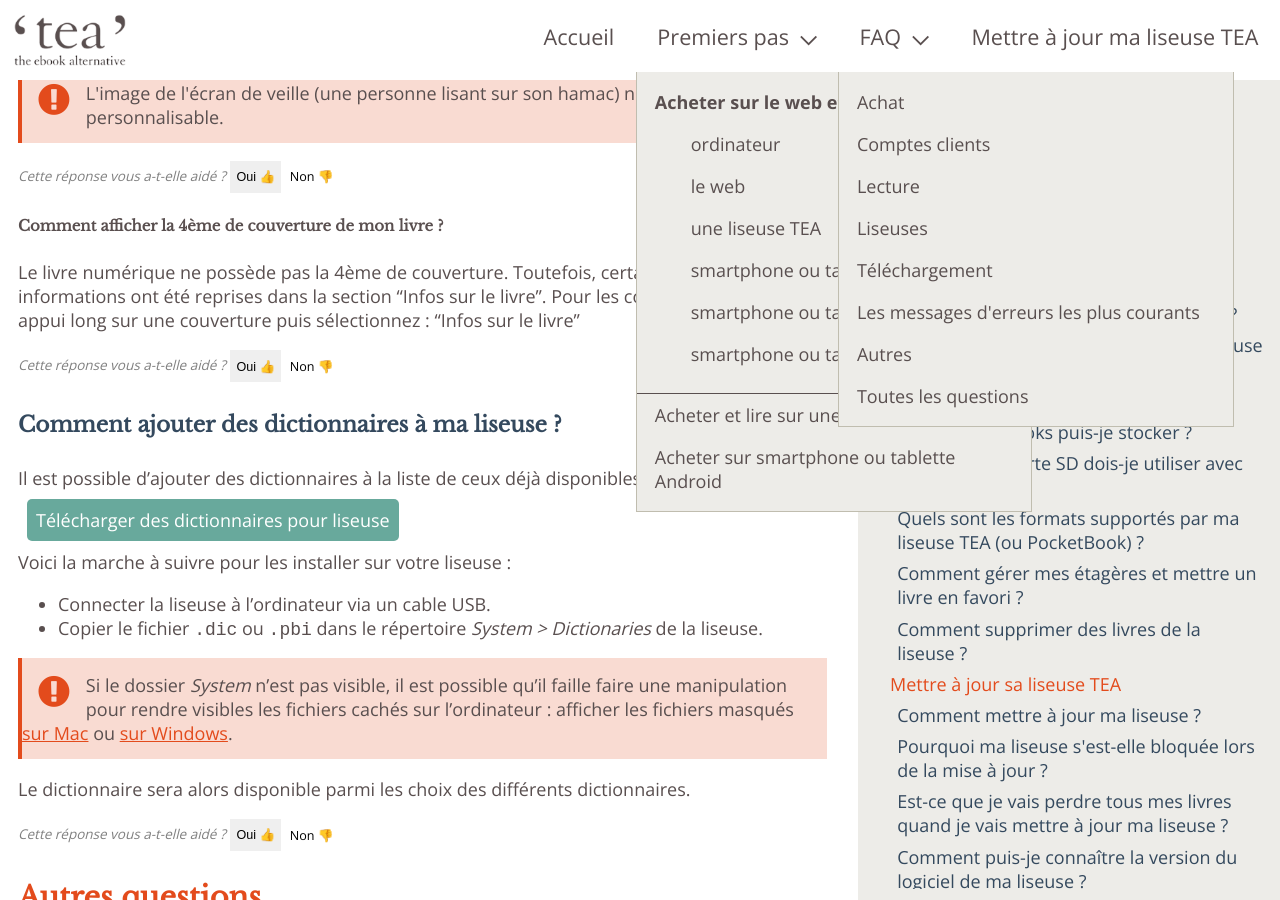
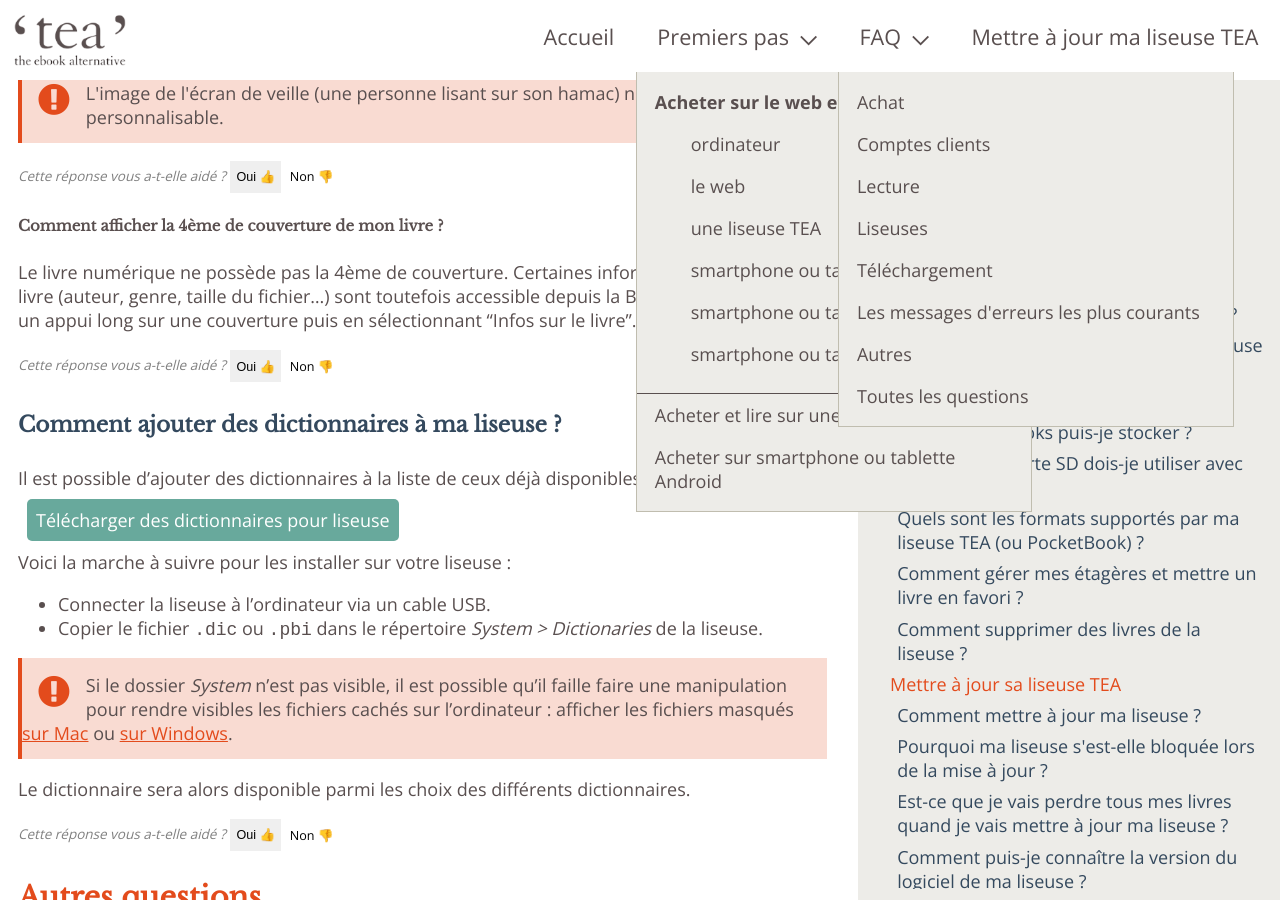
Before and after one commit to TEA-ebook/help-center, a Jekyll site: the page built from _pages/FAQ-liseuse.md, in a window 1280 px wide and 900 px high, scrolled down 8923 px. Built offline with Jekyll 4.4.1, drawn with Linux system fonts in a browser that asks for light colours.

Commit message:
Simplifie la réponse

```diff
--- a/_pages/FAQ-liseuse.md
+++ b/_pages/FAQ-liseuse.md
@@ -325,7 +325,7 @@
 
 ##### Comment afficher la 4ème de couverture de mon livre ?
 
-Le livre numérique ne possède pas la 4ème de couverture. Toutefois, certaines de ses informations ont été reprises dans la section "Infos sur le livre". Pour les consulter : faites un appui long sur une couverture puis sélectionnez : "Infos sur le livre"
+Le livre numérique ne possède pas la 4ème de couverture. Certaines informations relatives au livre (auteur, genre, taille du fichier...) sont toutefois accessible depuis la Bibliothèque, en faisant un appui long sur une couverture puis en sélectionnant "Infos sur le livre".
 
 {% include feedback-button.html question="Comment afficher la 4ème de couverture de mon livre ?" %}
 
```
